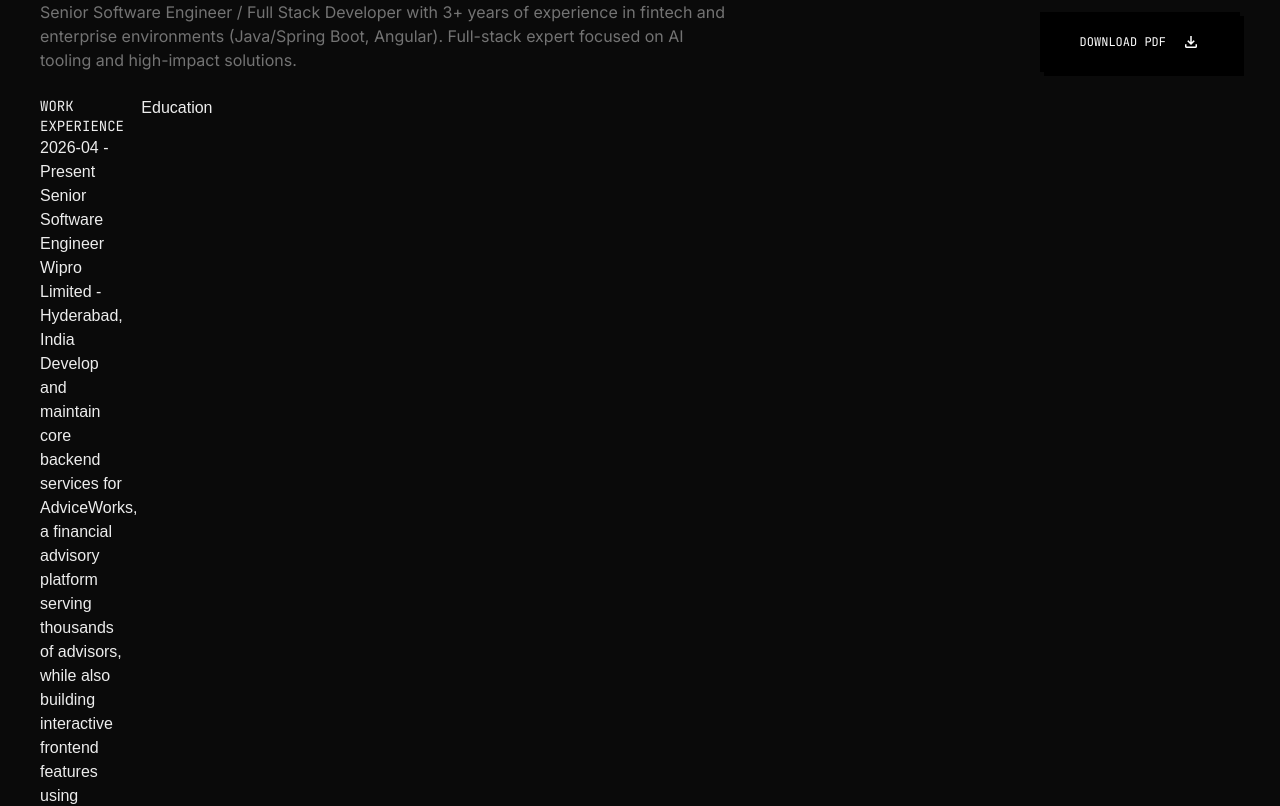
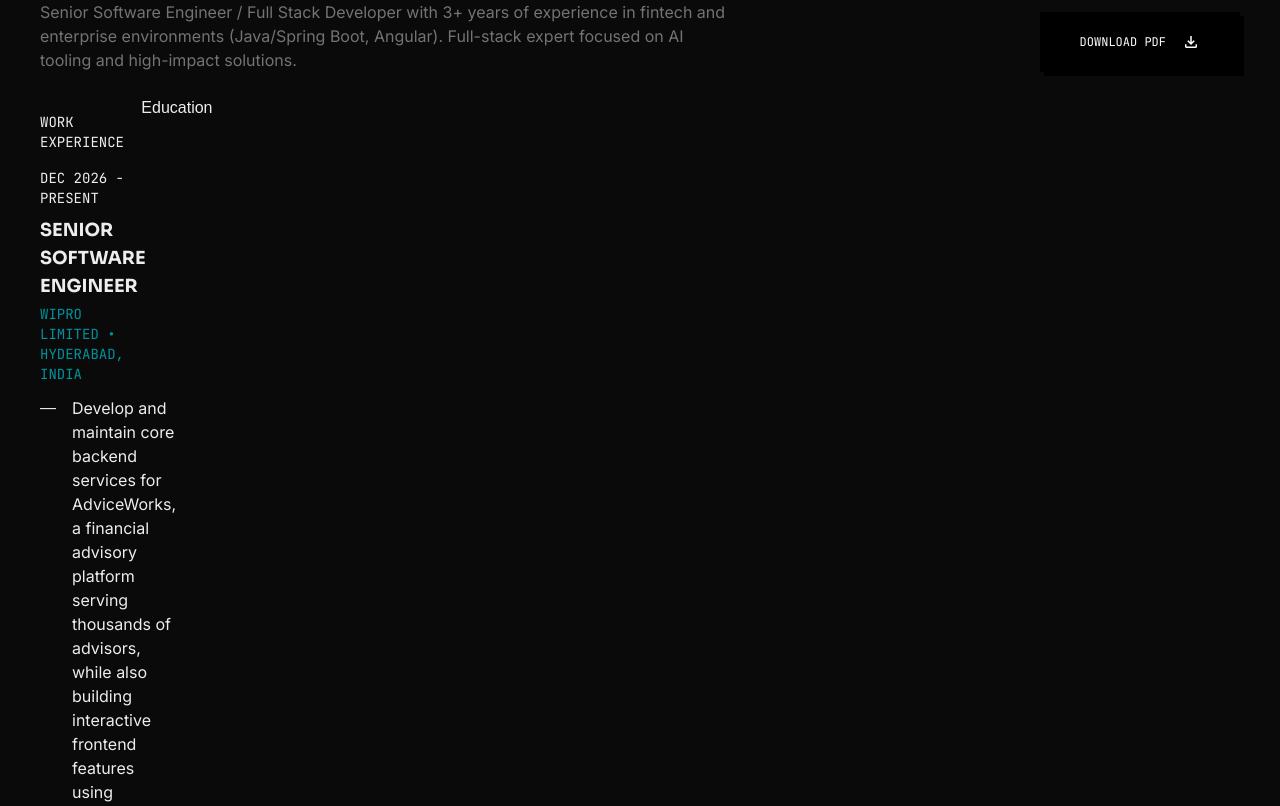
Before and after one commit to DracFiendMG/portfolio, a Next.js app: page /resume in a window 1280 px wide. Shown: the part 200-1006 px from the top of the page. Built offline with nearby package versions, Linux system fonts and the light colour scheme.

Commit message:
feat: add resume page and work experience data

```diff
--- a/app/resume/page.tsx
+++ b/app/resume/page.tsx
@@ -24,19 +24,26 @@ export default function Resume() {
             </section>
             <section className="grid grid-cols-1 md:grid-cols-12 gap-4">
                 <div>
-                    <h2 className="uppercase text-sm font-mono">Work Experience</h2>
-                    <div>
+                    <h2 className="uppercase text-sm font-mono my-4">Work Experience</h2>
+                    <div className='flex flex-col gap-6'>
                         {workExperience.map((experience: Experience, index: number) => {
                             return (
-                                <div key={index}>
-                                    <p>{experience.from} - {experience.to}</p>
-                                    <div>
-                                        <p>{experience.designation}</p>
-                                        <p>{experience.company} - {experience.location}</p>
-                                        <div>
-                                            {experience.responsibilities.map((res, idx)=>(
-                                                <p key={idx}>{res}</p>
-                                            ))}
+                                <div key={index} className='flex flex-col gap-2'>
+                                    <p className='uppercase font-mono text-sm'>{experience.from} - {experience.to}</p>
+                                    <div className='flex flex-col gap-3'>
+                                        <div className='flex flex-col gap-1'>
+                                            <p className='text-lg uppercase font-sora font-bold'>{experience.designation}</p>
+                                            <p className='text-[#00929b] text-sm uppercase font-mono'>{experience.company} • {experience.location}</p>
+                                        </div>
+                                        <div className='flex flex-col gap-2'>
+                                            {experience.responsibilities.map((res, idx) => {
+                                                return (
+                                                    <div className='flex gap-4' key={idx}>
+                                                        <span>—</span>
+                                                        <p className='font-inter'>{res}</p>
+                                                    </div>
+                                                )
+                                            })}
                                         </div>
                                     </div>
                                 </div>
--- a/data/work_experience.json
+++ b/data/work_experience.json
@@ -1,6 +1,6 @@
 [
   {
-    "from": "2026-04",
+    "from": "Dec 2026",
     "to": "Present",
     "designation": "Senior Software Engineer",
     "company": "Wipro Limited",
@@ -21,8 +21,8 @@
     ]
   },
   {
-    "from": "2022-12",
-    "to": "2026-03",
+    "from": "Dec 2022",
+    "to": "Mar 2026",
     "designation": "Project Engineer",
     "company": "Wipro Limited",
     "location": "Hyderabad, India",
@@ -39,8 +39,8 @@
     ]
   },
   {
-    "from": "2022-11",
-    "to": "2022-12",
+    "from": "Nov 2022",
+    "to": "Dec 2022",
     "designation": "Software Developer Intern",
     "company": "TestRight Nanosystems",
     "location": "Noida, India",
```
